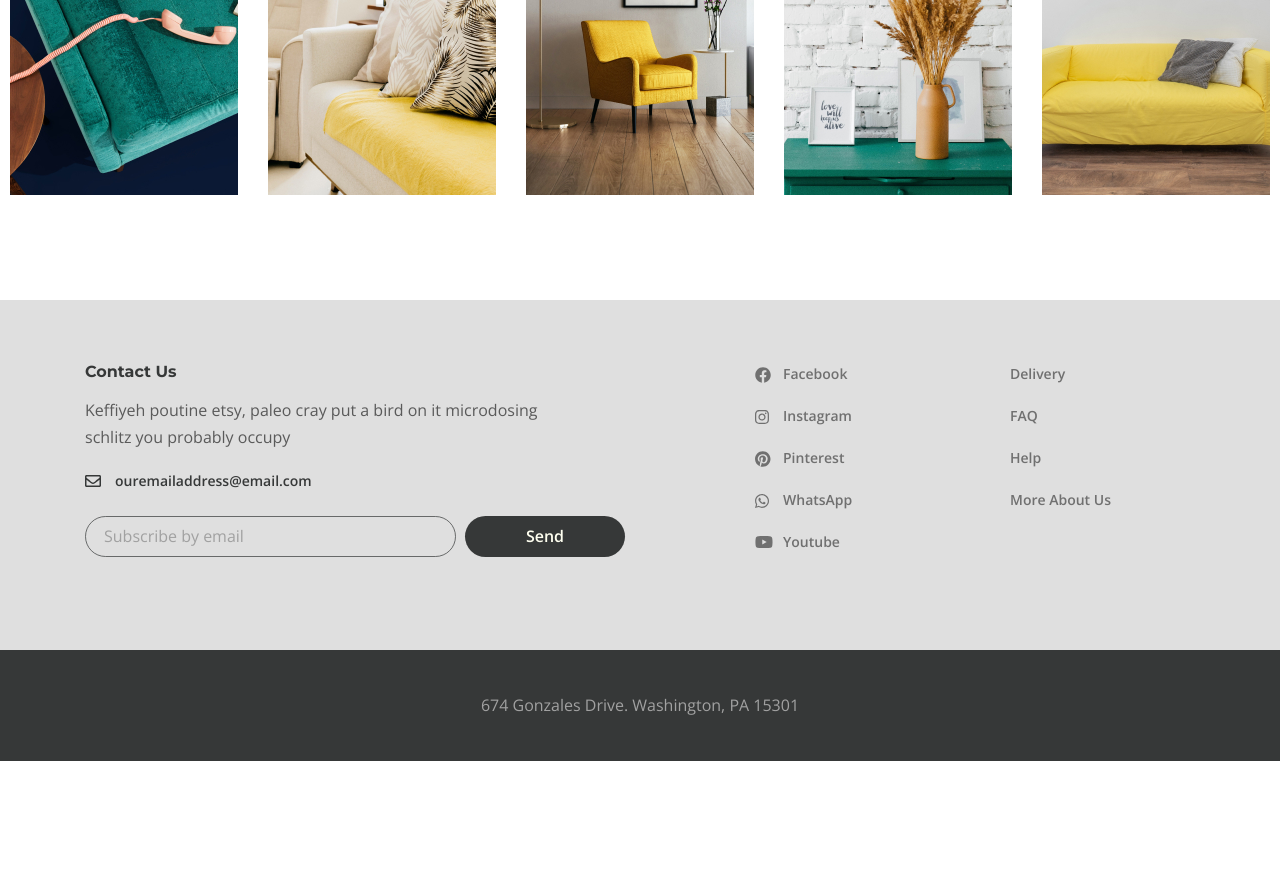
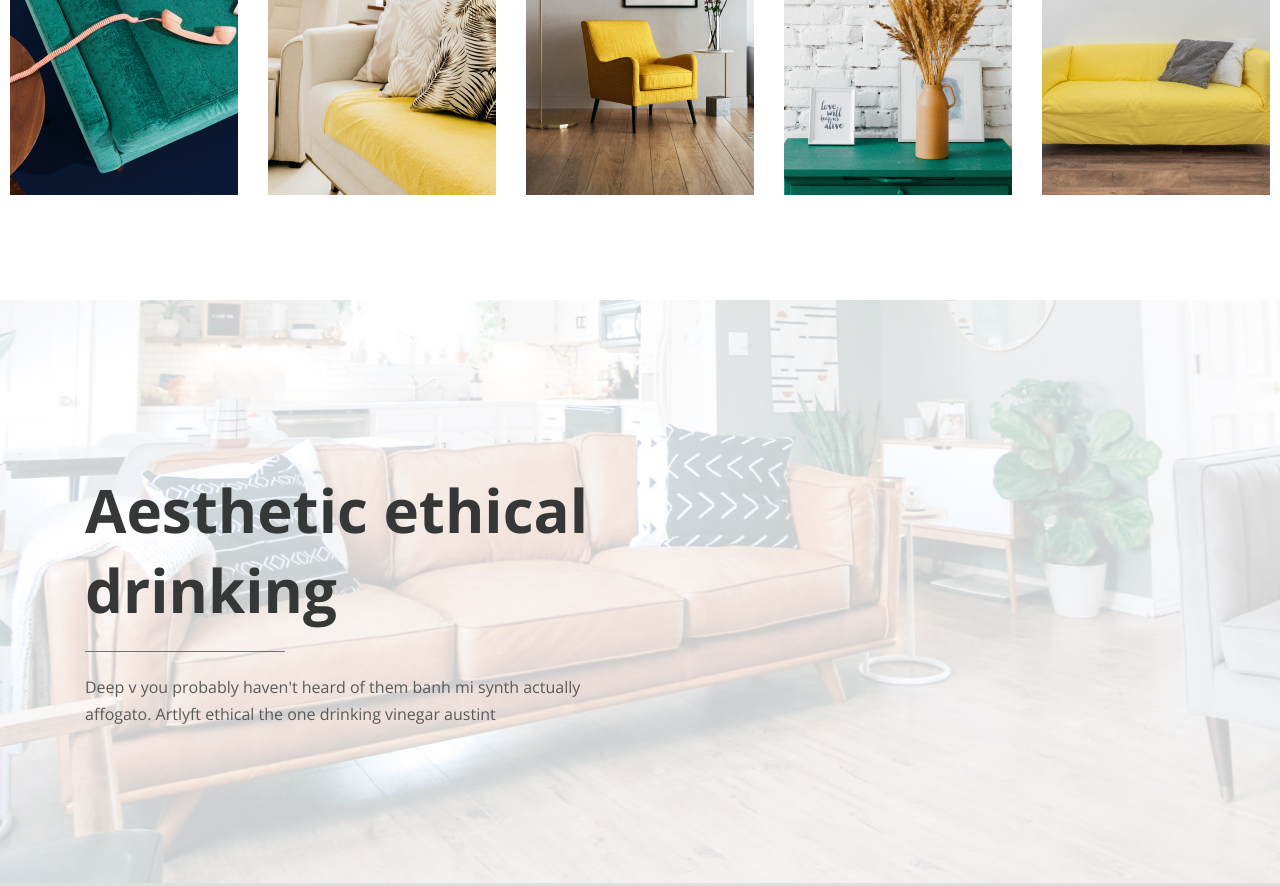
Before and after one commit to Camarederic/Desire-Furniture, a website: page app/index.html in a window 1280 px wide. Shown: the part 1417-2303 px from the top of the page. Before the commit the page ends 2178 px from the top, so only its background shows below. Drawn offline with nearby package versions, Linux system fonts and the light colour scheme; files that its build step writes are made by us from their sources.

Commit message:
added the decor section

```diff
--- a/app/index.html
+++ b/app/index.html
@@ -89,8 +89,8 @@
         </div>
       </header>
 
-      <main class="main">
-        <section class="top">
+      <main class="main" aria-label="main">
+        <section class="top" aria-label="top">
           <div class="top__inner">
             <div class="top__slider">
               <div class="top__slider-item">
@@ -98,10 +98,11 @@
                   class="top__slider-img"
                   src="images/slider-img.png"
                   alt="images"
+                  aria-label="top slider image"
                 />
                 <div class="top__slider-content">
-                  <h2 class="top__slider-title">Furniture collection</h2>
-                  <p class="top__slider-text">
+                  <h2 class="top__slider-title" aria-label="top title">Furniture collection</h2>
+                  <p class="top__slider-text" aria-label="top text">
                     Deep v you probably haven't heard of them banh mi synth
                     actually affogato. Aesthetic lyft ethical drinking vinegar
                     austint
@@ -113,10 +114,11 @@
                   class="top__slider-img"
                   src="images/slider-img.png"
                   alt="images"
+                  aria-label="top slider image"
                 />
                 <div class="top__slider-content">
-                  <h2 class="top__slider-title">Furniture collection</h2>
-                  <p class="top__slider-text">
+                  <h2 class="top__slider-title" aria-label="top title">Furniture collection</h2>
+                  <p class="top__slider-text" aria-label="top text">
                     Deep v you probably haven't heard of them banh mi synth
                     actually affogato. Aesthetic lyft ethical drinking vinegar
                     austint
@@ -128,10 +130,11 @@
                   class="top__slider-img"
                   src="images/slider-img.png"
                   alt="images"
+                  aria-label="top slider image"
                 />
                 <div class="top__slider-content">
-                  <h2 class="top__slider-title">Furniture collection</h2>
-                  <p class="top__slider-text">
+                  <h2 class="top__slider-title" aria-label="top title">Furniture collection</h2>
+                  <p class="top__slider-text" aria-label="top text">
                     Deep v you probably haven't heard of them banh mi synth
                     actually affogato. Aesthetic lyft ethical drinking vinegar
                     austint
@@ -142,7 +145,7 @@
           </div>
         </section>
 
-        <section class="new-collection">
+        <section class="new-collection" aria-label="new collection">
           <div class="container-fluid">
             <h3 class="new-collection__title" aria-label="new collection title">
               Furniture new collection
@@ -263,6 +266,16 @@
                 </div>
               </a>
             </div>
+          </div>
+        </section>
+
+        <section class="decor" aria-label="decor">
+          <div class="container">
+            <h2 class="decor__title" aria-label="decor title">Aesthetic ethical drinking</h2>
+            <p class="decor__text" aria-label="decor text">
+              Deep v you probably haven't heard of them banh mi synth actually
+              affogato. Artlyft ethical the one drinking vinegar austint
+            </p>
           </div>
         </section>
       </main>
--- /dev/null
+++ b/app/scss/blocks/_decor.scss
@@ -0,0 +1,28 @@
+.decor {
+  padding: 170px 0 155px;
+  background-image: url("../images/decor-bg.jpg");
+  background-size: cover;
+  background-repeat: no-repeat;
+  background-position: center;
+  &__title {
+    max-width: 730px;
+    color: $title-color;
+    font-size: 60px;
+    line-height: 80px;
+    padding-bottom: 22px;
+    margin-bottom: 22px;
+    position: relative;
+    &::after {
+      content: "";
+      position: absolute;
+      left: 0;
+      bottom: 0;
+      height: 1px;
+      width: 200px;
+      background: #6d7278;
+    }
+  }
+  &__text {
+    max-width: 540px;
+  }
+}
--- a/app/scss/style.scss
+++ b/app/scss/style.scss
@@ -10,3 +10,4 @@
 @import "blocks/rightside-menu";
 @import "blocks/top";
 @import "blocks/new-collection";
+@import "blocks/decor";
```
Also changed, not shown: app/images/decor-bg.jpg (added).
